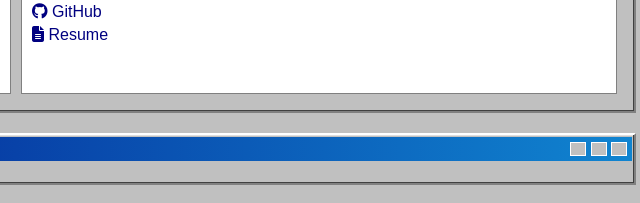
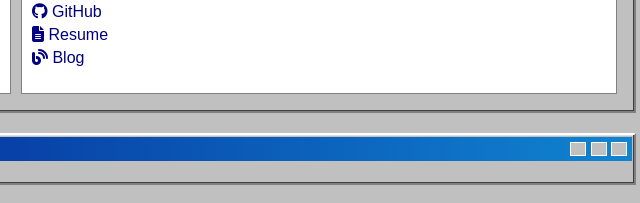
Before and after one commit to techdmm/SanskarX10.github.io, a plain HTML site: page index.html in a window 1280 px wide. Shown: the part 280-483 px from the top of the page, 624-1264 px from the left. Drawn offline with nearby package versions, Linux system fonts and the light colour scheme.

Commit message:
Update index.html

```diff
--- a/index.html
+++ b/index.html
@@ -161,6 +161,7 @@
                     <li><a href="https://www.linkedin.com/in/sanskarshrivastava/"><i class="fab fa-linkedin"></i> LinkedIn</a></li>
                     <li><a href="https://github.com/SanskarX10"><i class="fab fa-github"></i> GitHub</a></li>
                     <li><a href="/resume.pdf" download><i class="fas fa-file-alt"></i> Resume</a></li>
+                    <li><a href="blog.html"><i class="fas fa-blog"></i> Blog</a></li>
                 </ul>
             </div>
         </div>
```
